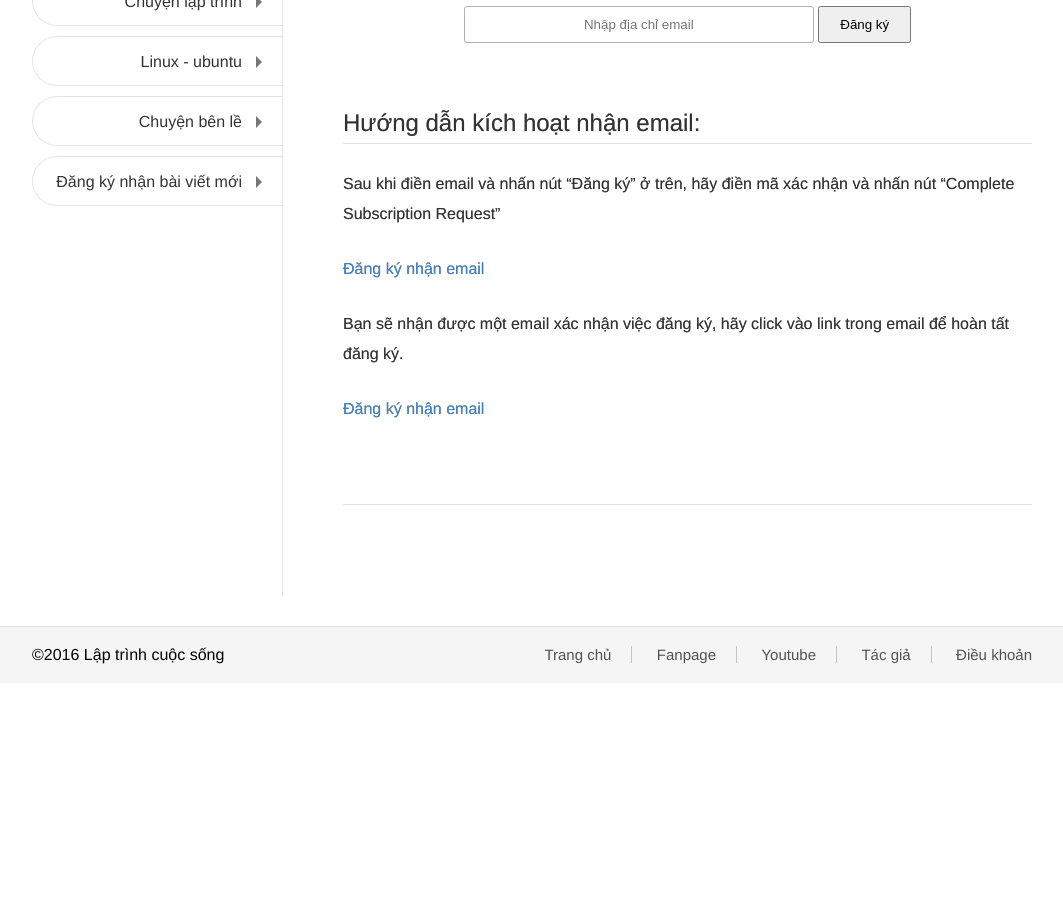
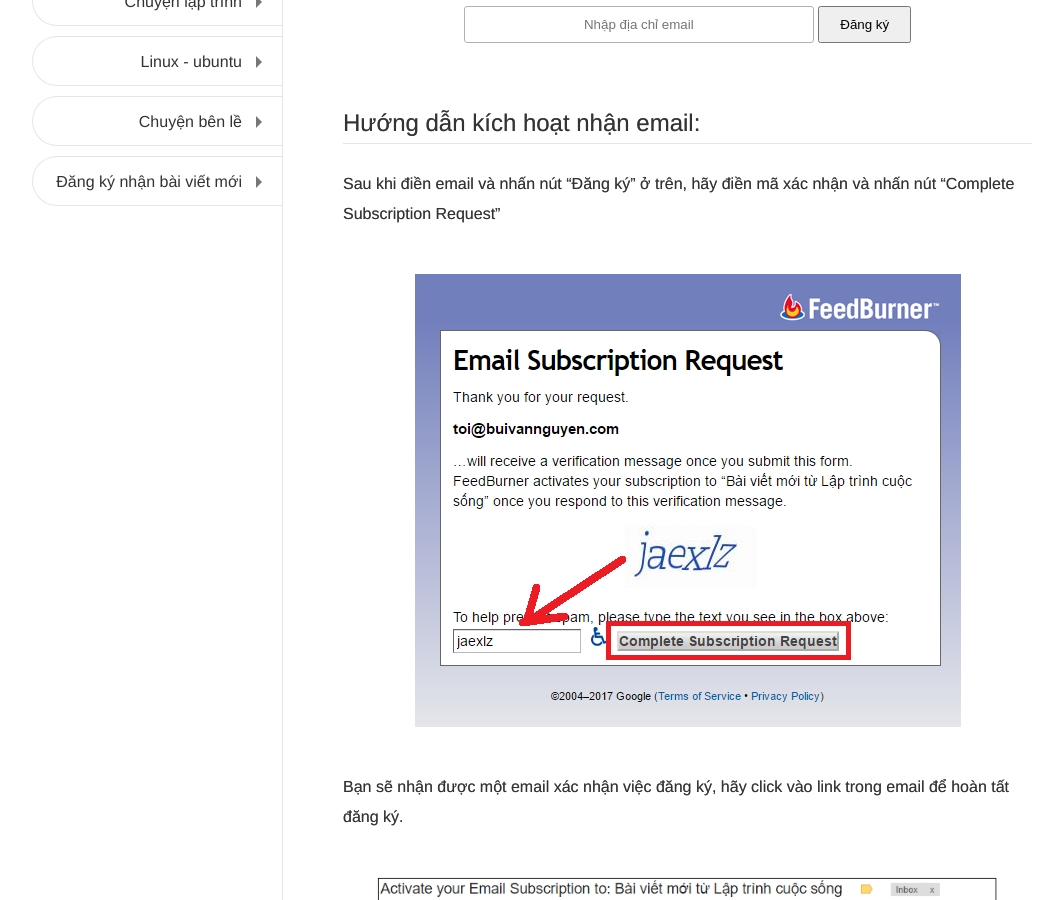
Before and after one commit to nguyentest/laptrinhcuocsong, a Jekyll site: the page built from dang-ky-nhan-bai-viet.md, in a window 1280 px wide and 900 px high, scrolled down 324 px. Shown: the whole window, without its empty margins (108-1171 px from the left). Built offline with Jekyll 4.4.1, drawn with Linux system fonts in a browser that asks for light colours; before the commit the page ends 1007 px from its top, so only the background shows below that.

Commit message:
Update dang-ky-nhan-bai-viet.md

```diff
--- a/dang-ky-nhan-bai-viet.md
+++ b/dang-ky-nhan-bai-viet.md
@@ -20,8 +20,8 @@
 
 Sau khi điền email và nhấn nút "Đăng ký" ở trên, hãy điền mã xác nhận và nhấn nút "Complete Subscription Request"
 
-[Đăng ký nhận email](images/nhan-email-1.png)
+![Đăng ký nhận email](images/nhan-email-1.png)
 
 Bạn sẽ nhận được một email xác nhận việc đăng ký, hãy click vào link trong email để hoàn tất đăng ký.
 
-[Đăng ký nhận email](images/nhan-email-2.png)
+![Đăng ký nhận email](images/nhan-email-2.png)
```
